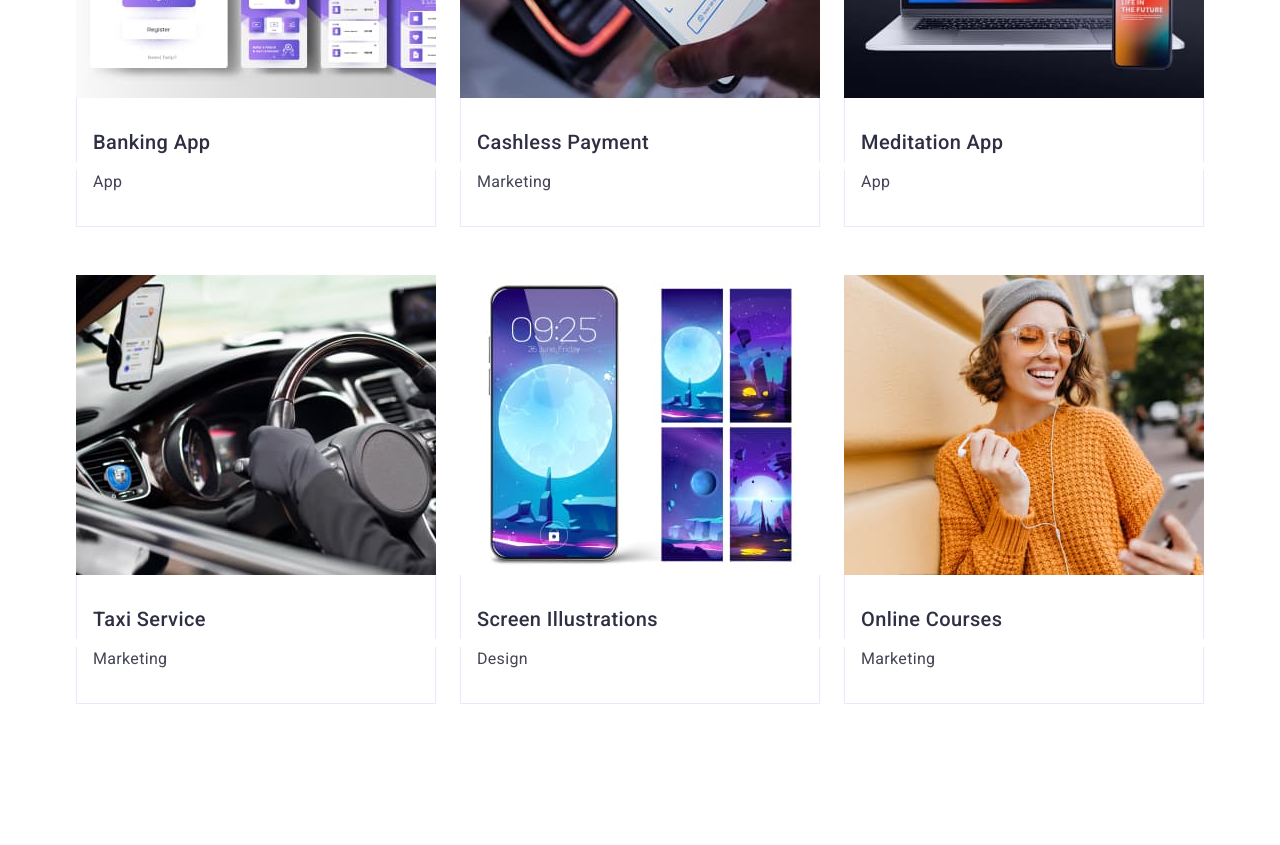
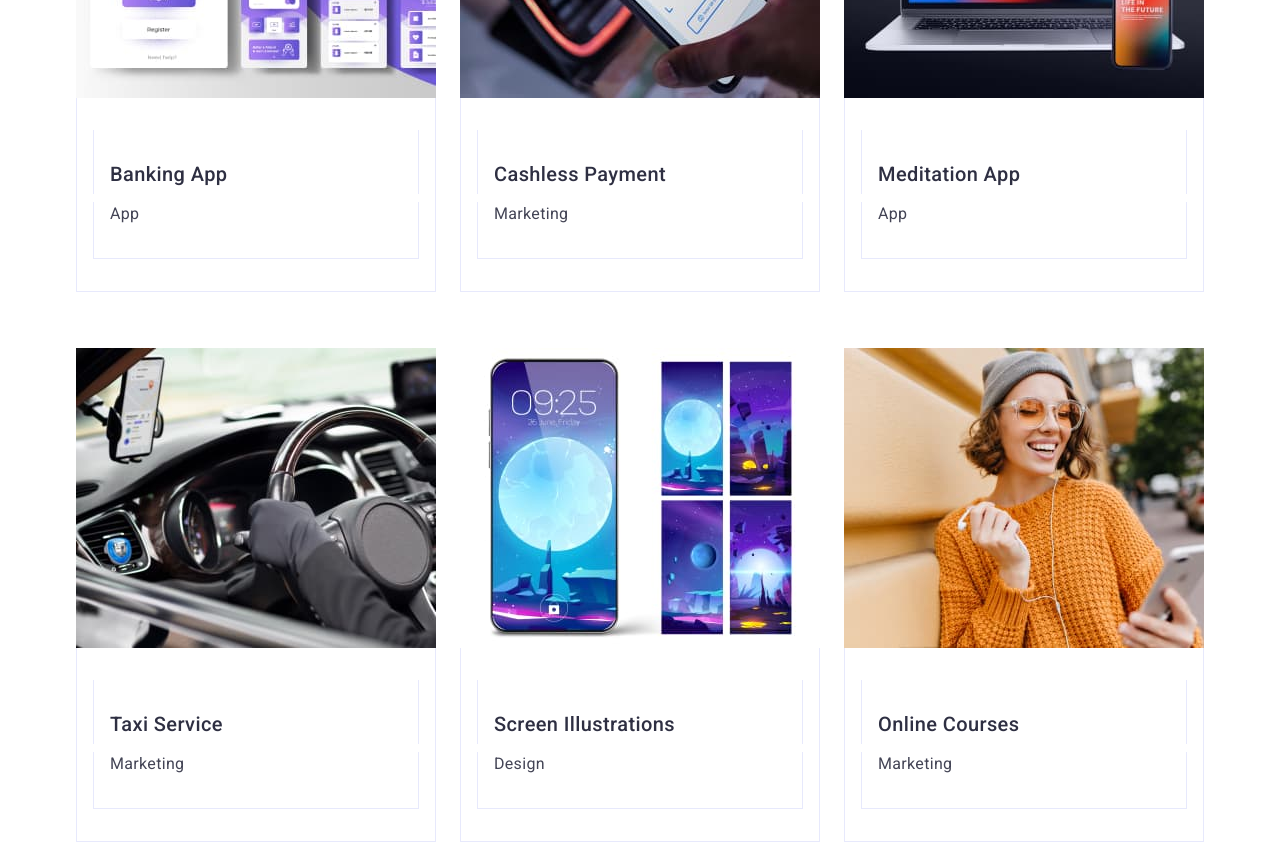
Before and after one commit to oleg-petrik/goit-markup-hw-03, a plain HTML site: page index.html in a window 1280 px wide. Shown: the part 2620-3465 px from the top of the page. Drawn offline with nearby package versions, Linux system fonts and the light colour scheme.

Commit message:
sec-4-2cng

```diff
--- a/css/styles.css
+++ b/css/styles.css
@@ -318,6 +318,12 @@ padding-top: 120px;
         padding-bottom: 120px;
         row-gap: 48px;
 }
+.app-container{
+    padding: 32px 16px;
+    border: 1px solid #e7e9fc;
+    border-top: none;
+    margin-bottom: 8px;
+}
 
 .page-footer {
     background-color: #2e2f42;
--- a/index.html
+++ b/index.html
@@ -132,42 +132,53 @@ UI Designer" width="264">
             <h2 class="main-page-title">Our Portfolio</h2>
             <ul class="page-images-products">
                 <li class="images-portfolio"><img src="./images/banking-app.jpg" alt="Banking App" width="360">
-                    <h3 class="main-title">Banking App</h3>
+                <div class="app-container"><h3 class="main-title">Banking App</h3>
                     <p class="main-text">
                         App
                     </p>
+                    </div>
                 </li>
                 <li class="images-portfolio"><img src="./images/cashless-payment.jpg" alt="Cashless Payment" width="360">
-                    <h3 class="main-title">Cashless Payment</h3>
+                <div class="app-container">
+                     <h3 class="main-title">Cashless Payment</h3>
                     <p class="main-text">
                         Marketing
                     </p>
+                </div>
                 </li>
                 <li class="images-portfolio"><img src="./images/meditation-app.jpg" alt="Meditation App" width="360">
+                    <div class="app-container">
                     <h3 class="main-title">Meditation App</h3>
                     <p class="main-text">App</p>
+                    </div>
                 </li>
 
                 <li class="images-portfolio">
                     <img src="./images/taxi-service.jpg" alt="Taxi Service" width="360">
-                    <h3 class="main-title">Taxi Service</h3>
+                    <div class="app-container">
+                        <h3 class="main-title">Taxi Service</h3>
                     <p class="main-text">
                         Marketing
                     </p>
+                    </div>
                 </li>
                 <li class="images-portfolio">
                     <img src="./images/screen-illustrations.jpg" alt="Screen Illustrations" width="360">
-                    <h3 class="main-title">Screen Illustrations</h3>
+                    <div class="app-container">
+                        <h3 class="main-title">Screen Illustrations</h3>
                     <p class="main-text">
                         Design
                     </p>
+                    </div>
                 </li>
                 <li class="images-portfolio">
                     <img src="./images/online-courses.jpg" alt="Online Courses" width="360">
-                    <h3 class="main-title">Online Courses</h3>
+                    <div class="app-container">
+                        <h3 class="main-title">Online Courses</h3>
                     <p class="main-text">
                         Marketing
                     </p>
+                    </div>
                 </li>
 
             </ul>
```
